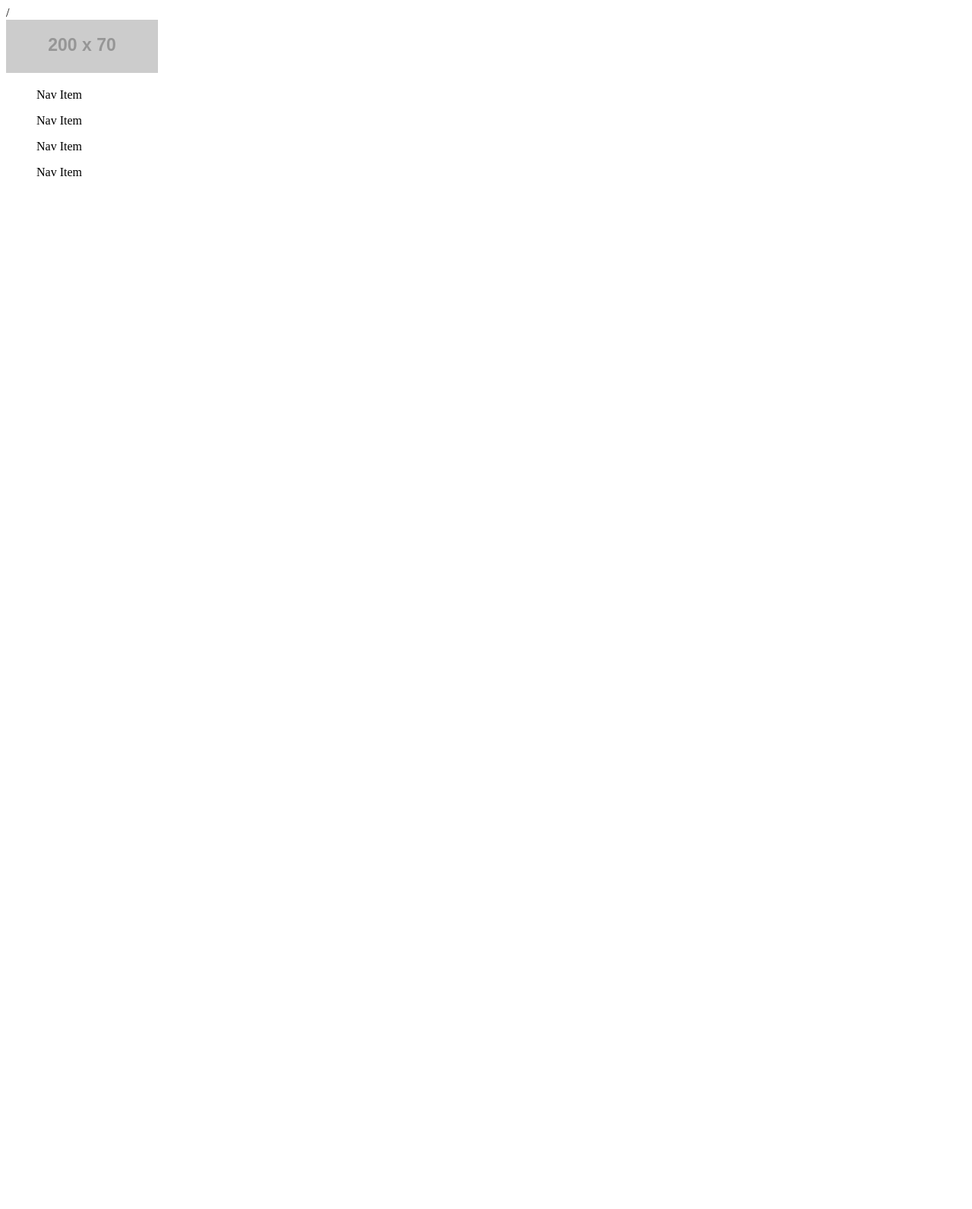
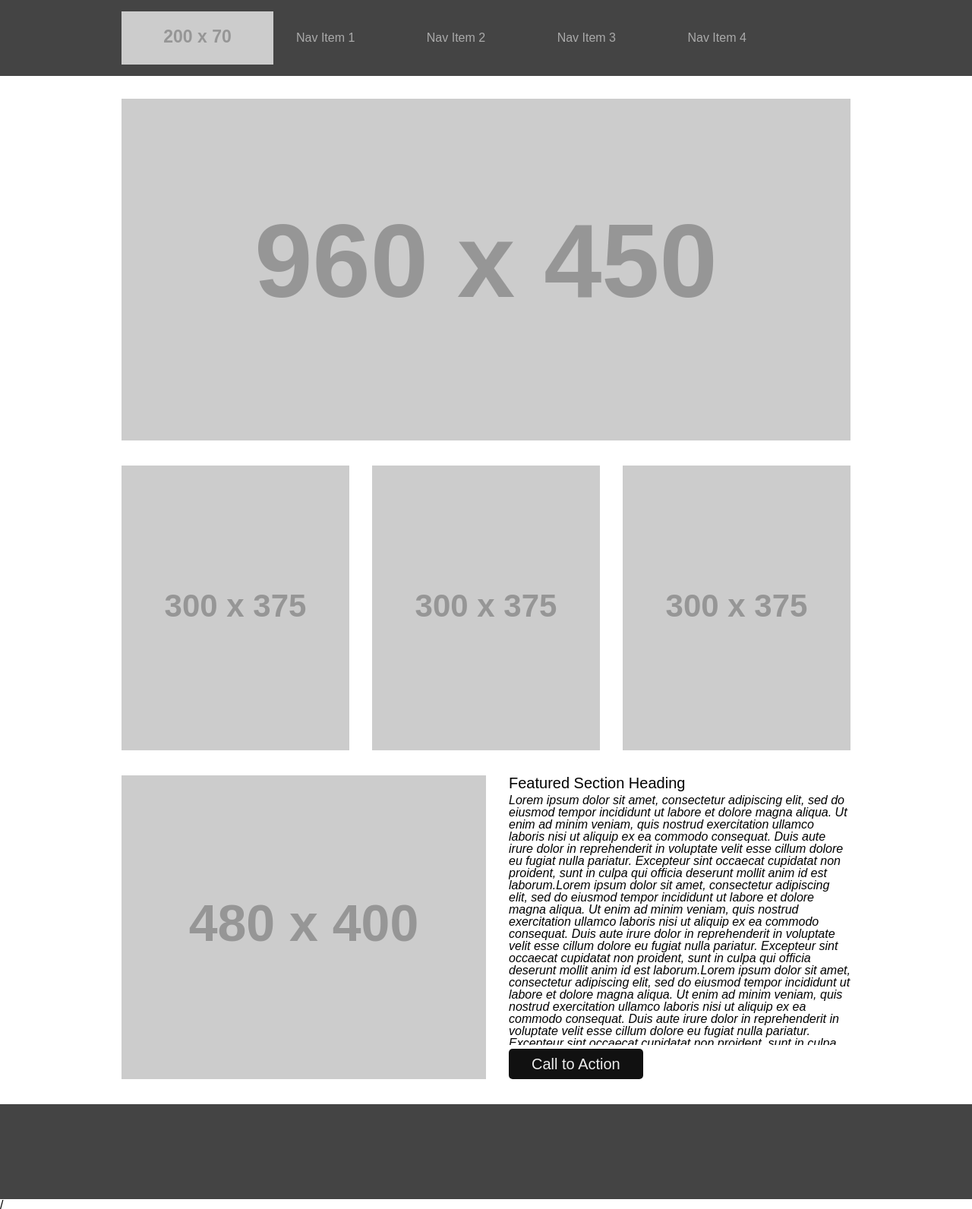
Before and after one commit to Coltonchristensen-charliepup/wireframe-exercise, a plain HTML site: page index.html in a window 1280 px wide. Shown: the whole page at 76% size. Before the commit the page ends 800 px from the top, so only its background shows below. Drawn offline with Linux system fonts and the light colour scheme; placeholder pictures from the web are drawn by us.

Commit message:
wireframe finished

```diff
--- a/css/reset.css
+++ b/css/reset.css
@@ -0,0 +1,48 @@
+/* http://meyerweb.com/eric/tools/css/reset/
+   v2.0 | 20110126
+   License: none (public domain)
+*/
+
+html, body, div, span, applet, object, iframe,
+h1, h2, h3, h4, h5, h6, p, blockquote, pre,
+a, abbr, acronym, address, big, cite, code,
+del, dfn, em, img, ins, kbd, q, s, samp,
+small, strike, strong, sub, sup, tt, var,
+b, u, i, center,
+dl, dt, dd, ol, ul, li,
+fieldset, form, label, legend,
+table, caption, tbody, tfoot, thead, tr, th, td,
+article, aside, canvas, details, embed,
+figure, figcaption, footer, header, hgroup,
+menu, nav, output, ruby, section, summary,
+time, mark, audio, video {
+	margin: 0;
+	padding: 0;
+	border: 0;
+	font-size: 100%;
+	font: inherit;
+	vertical-align: baseline;
+}
+/* HTML5 display-role reset for older browsers */
+article, aside, details, figcaption, figure,
+footer, header, hgroup, menu, nav, section {
+	display: block;
+}
+body {
+	line-height: 1;
+}
+ol, ul {
+	list-style: none;
+}
+blockquote, q {
+	quotes: none;
+}
+blockquote:before, blockquote:after,
+q:before, q:after {
+	content: '';
+	content: none;
+}
+table {
+	border-collapse: collapse;
+	border-spacing: 0;
+}
--- a/css/style.css
+++ b/css/style.css
@@ -0,0 +1,99 @@
+/* etire document */
+body {
+  font-family: Arial, Helvetica, sans-serif;
+}
+
+/* header */
+header {
+  background-color: #444;
+  height: 100px;
+}
+
+header nav {
+  margin: auto;
+  width: 960px;
+}
+
+header img {
+  float: left;
+  margin-top: 15px;
+}
+
+/* header ul {
+  float: left;
+} */
+
+header li {
+  display: inline;
+  line-height: 100px;
+  margin-left: 90px;
+}
+
+header li:first-child {
+  margin-left: 30px;
+}
+
+nav a {
+  text-decoration: none;
+  color: #aaa;
+}
+/* main*/
+main{
+  margin: auto;
+  width: 960px;
+}
+img {
+  margin-top: 30px;
+}
+
+main li:first-child {
+  margin-left: 0px ;
+}
+
+main li{
+  margin-left: 30px;
+  float: left;
+}
+
+main article {
+  float: right;
+  width: 50%;
+  margin-top: 30px;
+}
+
+main h2 {
+  font-size: 20px;
+  margin-left: 30px;
+  /* font-weight: bold; */
+}
+
+main p {
+  height: 330px;
+  font-style: italic;
+  margin-left: 30px;
+  margin-top: 5px;
+  overflow: auto;
+}
+
+main div {
+  background-color: rgb(17, 17, 17);
+  color: #eee;
+  font-size: 20px;
+  margin-top: 5px;
+  margin-left: 30px;
+  padding: 10px 30px;
+  display: inline-block;
+  border-radius: 5px;
+  cursor: pointer;
+}
+
+main div:hover {
+background-color: rgba(17, 17, 17, .5);
+transition: 350ms;
+}
+/* footer */
+footer {
+  background-color: #444;
+  height: 125px;
+  margin-top: 30px;
+}
--- a/index.html
+++ b/index.html
@@ -1,23 +1,45 @@
 <!DOCTYPE html>
 <html lang="en">
   <head>
-
-<title>WireFrame Exercise</title>
+    <title>WireFrame Exercise</title>
     <link rel="stylesheet" href="css/reset.css">
     <link rel="stylesheet" href="css/style.css">
+
+    <header>
+      <nav>
+        <img src="https://placehold.it/200x70/111" alt="logo" title="logo">
+        <ul>
+          <li><a href="#">Nav Item 1</a></li>
+          <li><a href="#">Nav Item 2</a></li>
+          <li><a href="#">Nav Item 3</a></li>
+          <li><a href="#">Nav Item 4</a></li>
+        </ul>
+      </nav>
+    </header>
+    <main>
+      <img src="https://placehold.it/960x450/111" alt="hero" title="hero">
+      <ul>
+        <li><img src="https://placehold.it/300x375/111" alt="sub-banner"
+            title="sub-banner"></li>
+        <li><img src="https://placehold.it/300x375/111" alt="sub-banner"
+            title="sub-banner"></li>
+        <li><img src="https://placehold.it/300x375/111" alt="sub-banner"
+            title="sub-banner"></li>
+      </ul>
+      <section>
+        <img src="https://placehold.it/480x400/111" alt="section-image" title="section-image">
+        <article>
+          <h2>Featured Section Heading</h2>
+          <p>Lorem ipsum dolor sit amet, consectetur adipiscing elit, sed do eiusmod tempor incididunt ut labore et dolore magna aliqua. Ut enim ad minim veniam, quis nostrud exercitation ullamco laboris nisi ut aliquip ex ea commodo consequat. Duis aute irure dolor in reprehenderit in voluptate velit esse cillum dolore eu fugiat nulla pariatur. Excepteur sint occaecat cupidatat non proident, sunt in culpa qui officia deserunt mollit anim id est laborum.Lorem ipsum dolor sit amet, consectetur adipiscing elit, sed do eiusmod tempor incididunt ut labore et dolore magna aliqua. Ut enim ad minim veniam, quis nostrud exercitation ullamco laboris nisi ut aliquip ex ea commodo consequat. Duis aute irure dolor in reprehenderit in voluptate velit esse cillum dolore eu fugiat nulla pariatur. Excepteur sint occaecat cupidatat non proident, sunt in culpa qui officia deserunt mollit anim id est laborum.Lorem ipsum dolor sit amet, consectetur adipiscing elit, sed do eiusmod tempor incididunt ut labore et dolore magna aliqua. Ut enim ad minim veniam, quis nostrud exercitation ullamco laboris nisi ut aliquip ex ea commodo consequat. Duis aute irure dolor in reprehenderit in voluptate velit esse cillum dolore eu fugiat nulla pariatur. Excepteur sint occaecat cupidatat non proident, sunt in culpa qui officia deserunt mollit anim id est laborum.</p>
+          <div>Call to Action</div>
+        </article>
+      </section>
+    </main>
+    <footer></footer>
   </head>/
   <body>
-    <header>
-      <nav>
-        <img src="https://placehold.it/200x70/111" alt="logo"
-        title="logp">
-        <ul>Nav Item</ul>
-        <ul>Nav Item</ul>
-        <ul>Nav Item</ul>
-        <ul>Nav Item</ul>
-      </nav>
-    </header>
 
-    </header>
+
+
   </body>
 </html>
```
